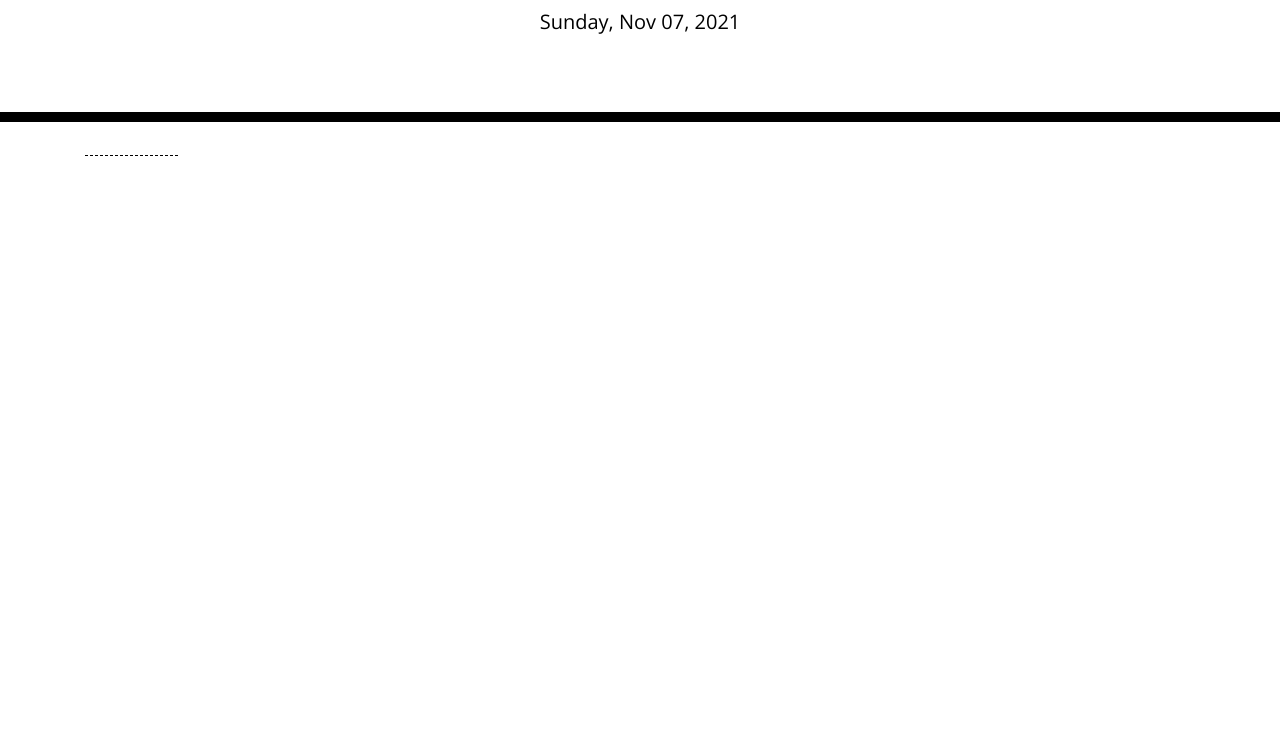
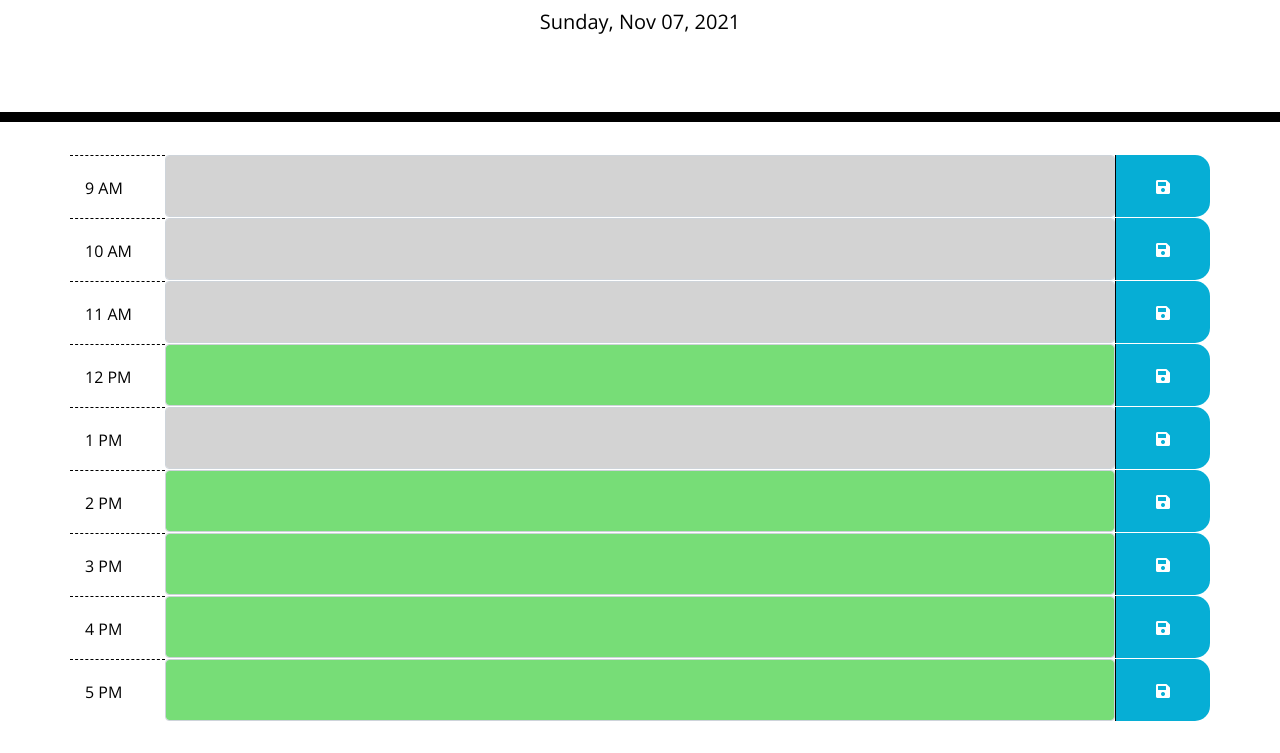
Before and after one commit to samvauclain/calendar, a plain HTML site: page index.html in a window 1280 px wide. Shown: the part 182-935 px from the top of the page. Before the commit the page ends 800 px from the top, so only its background shows below. Drawn offline with nearby package versions, Linux system fonts and the light colour scheme.

Commit message:
a little hacky, but hour css classes appear to be working.

```diff
--- a/script.js
+++ b/script.js
@@ -6,27 +6,37 @@ var saveBtn = $('.saveBtn');
 
 currentDayEl.text(currentDay);
 
-// format current hour (example: 11)
-console.log("current hour:", moment().format("k"));
+// format current hour (example: 11 AM)
+var currentHour = moment().format('h A');
+// alert(currentHour);
 
-var calendarEntries = {};
+// var calendarEntries = {};
 
-// container
-/* <div class="row">
-<div class="col-2 col-md-1 hour">
-    <span></span>
-</div>
-<textarea class="col-8 col-md-10 past form-control"></textarea>
-<div class="col-2 col-md-1 saveBtn">
-  <p><i class="fas fa-save"></i></p>
-</div>
-</div> */
+// Dynamically create the calender rows & columns
+    for (var i = 9; i < 18; i++) {
+        // create elements for calendar entry
+        var rowEl = $("<div></div>").addClass("row");
+        var timeColEl = $("<div></div>").addClass("col-2 col-md-1 hour pt-4");
 
-// On page load, dynamically create the calender rows & columns
-$(document).ready(function() {
-    // create elements for calendar entry
-    var rowEl = $("<div></div>").addClass("row");
-    var colEl = $("<div></div>").addClass("col-2 col-md-1 hour");
-    colEl.append("<span></span>")
-    $(".container").append(rowEl, colEl);
-});
+        var currentCalendarHour = moment().hour(i).format('h A');
+        // currentCalendarHour = currentCalendarHour.duration().subtract(Number);
+
+        timeColEl.html(`<span>${currentCalendarHour}</span>`);
+        var entryColEl = $("<textarea></textarea>").addClass("col-8 col-md-10 form-control");
+        var saveColEl = $("<div></div>").addClass("col-2 col-md-1 saveBtn pt-4");
+
+        saveColEl.append('<p><i class="fas fa-save"></i></p>');
+        $(".container").append(rowEl);
+        rowEl.append(timeColEl, entryColEl, saveColEl);
+
+        // check to see if hour has already past, is the current hour, or is in the future
+        if (currentHour > currentCalendarHour || i === 9) {
+            entryColEl.addClass("past");
+        }
+        else if (currentHour === currentCalendarHour || i === 9) {
+            entryColEl.toggleClass("past present");
+        }
+        else {
+            entryColEl.toggleClass("present future");
+        }
+    }
--- a/style.css
+++ b/style.css
@@ -2,6 +2,10 @@ body {
   font-family: 'Open Sans', sans-serif;
   font-size: 16px;
   line-height: 1;
+}
+
+.container {
+  margin-bottom:2rem;
 }
 
 textarea{
@@ -34,7 +38,7 @@ textarea{
   white-space: pre-wrap;
   max-height: 80px;
   border-top: 1px solid white;
-  margin-top:17px;
+  /* margin-top:17px; */
 }
 
 .hour {
```
Also changed, not shown: index.html (+0 -90 lines).
